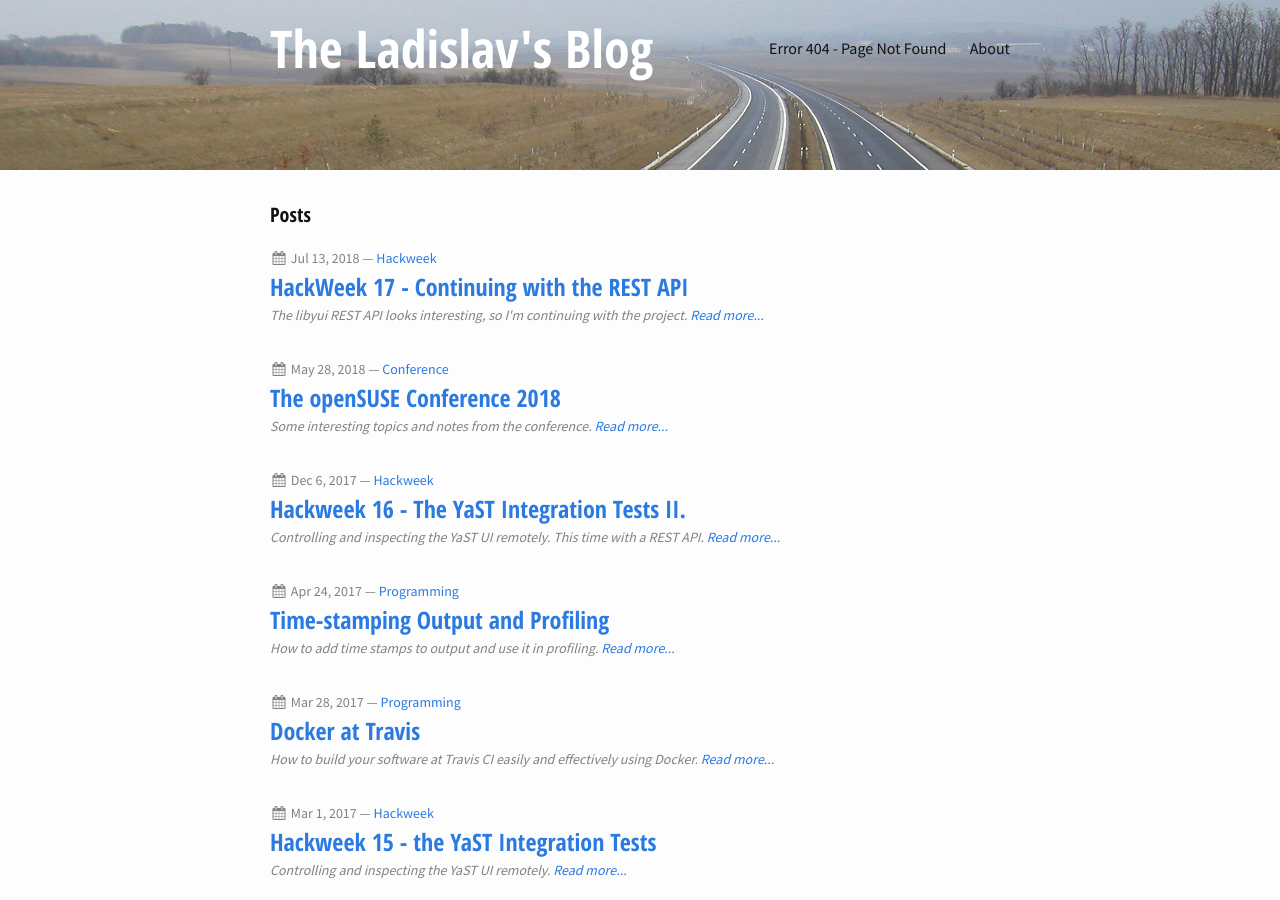
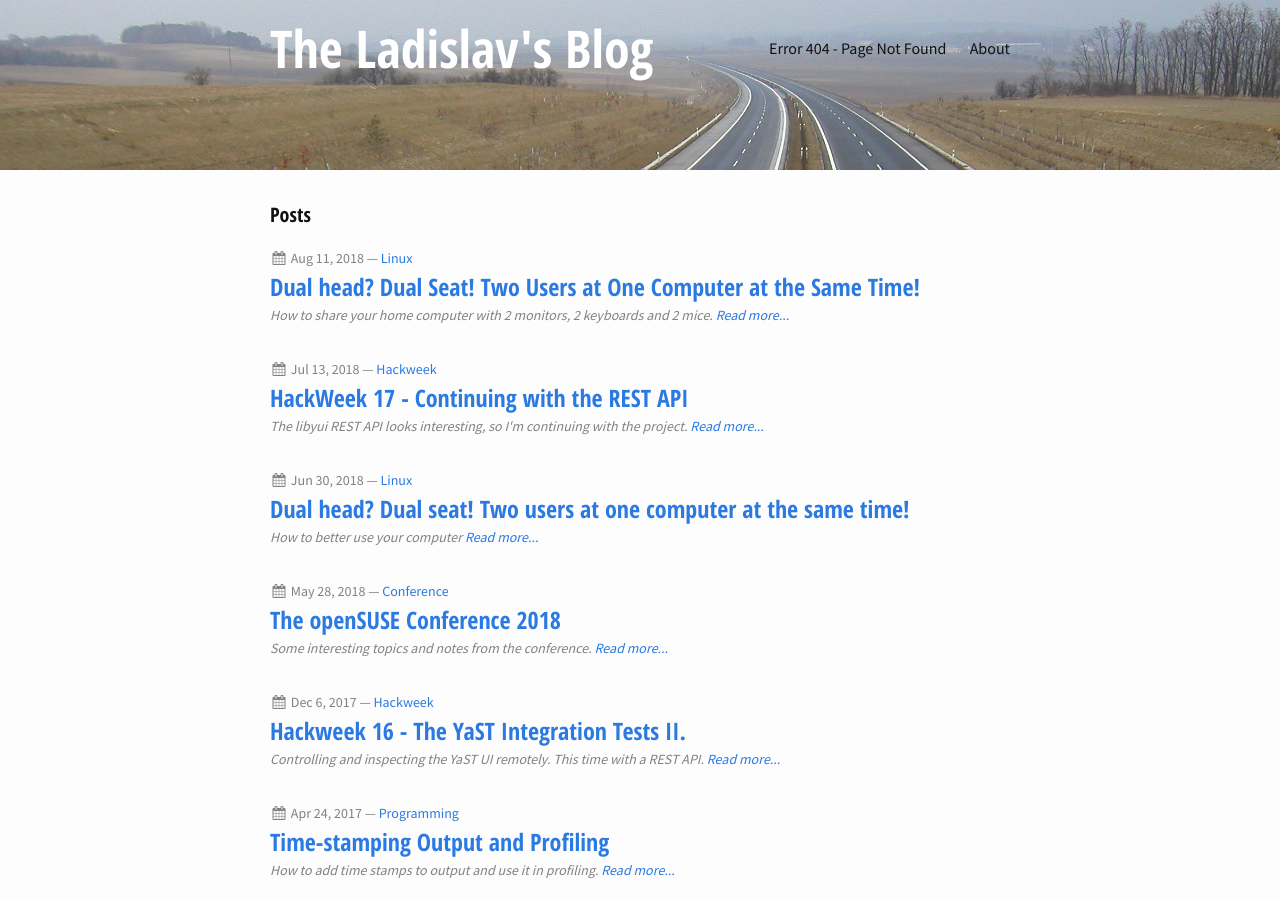
Before and after one commit to lslezak/blog, a Jekyll site: the page built from index.html, in a window 1280 px wide and 900 px high. Built offline with Jekyll 4.4.1, drawn with Linux system fonts in a browser that asks for light colours; nearby versions of some CDN libraries; some of the changed lines change nothing that is shown; some of the changed text lies outside the part shown.

Commit message:
Multiseat post

````diff
--- a/_includes/footer.html
+++ b/_includes/footer.html
@@ -36,7 +36,7 @@
     </div>
 
     <div class="footer-copy">
-      Copyright © 2017 Ladislav Slezák<br/>
+      Copyright © 2017,2018 Ladislav Slezák<br/>
       Powered by <a href="http://jekyllrb.com/">Jekyll</a>,
       <a href="https://github.com/lslezak/blog">GitHub</a>
       and <a href="https://firebase.google.com/">Firebase</a>
--- /dev/null
+++ b/_posts/2018-06-30-dual-head-dual-seat-two-users-at-one-computer-at-the-same-time.markdown
@@ -0,0 +1,135 @@
+---
+layout: post
+title: "Dual head? Dual seat! Two users at one computer at the same time!"
+category: Linux
+tags: [ openSUSE, SUSE, Linux, Multi-seat ]
+description: How to better use your computer
+---
+
+## Dual Head, Multi-monitor
+
+If you have two monitors attached to your computer then the setup is called
+dual head, the generic term for any number of monitors is [multi-monitor](
+https://en.wikipedia.org/wiki/Multi-monitor).
+
+This setup useful if a single monitor is not enough to show all needed
+windows at one. I use this setup for development where on the primary
+screen I have an editor or IDE running and on the second I have IRC chat,
+documentation, running virtual machines, etc... so I do not need to switch
+windows to see them.
+
+But in this setup both monitors can used only one person at the same time.
+
+## Dual Seat or Multi Seat
+
+If you have two monitors what about attaching one more keyboard and mouse and
+"split" the computer in half and have independent sessions for each user? That
+setup is called dual seat or [multi
+seat](https://en.wikipedia.org/wiki/Multiseat_configuration) in general.
+
+Linux is a multi user systems from the very beginning. But normally
+these users either work remotely or they simply share one seat and need
+to cooperate who will use the computer when.
+
+
+## Hardware
+
+For this multi seat solution you need a separate graphics adapter for each seat.
+Fortunately to to save some money you can combine discrete graphics cards with
+an integrated one. In my case I used an integrated Intel graphics adapter and
+a discrete AMD Radeon card.
+
+If you use an integrated card you might need to enable the multi graphics support in BIOS
+because usually when a discrete graphics card is found the integrated one
+is disabled. In my case I had to enable the *Multi-Monitor* option in the BIOS:
+
+{% include blog_img.md alt="BIOS settings" src="bios_gpu_settings.jpg" %}
+
+
+## Linux
+
+I wanted to configure a multi seat already in the past, but it was really
+complicated. I would have to tweak the X.org config manually and there were
+lots of hacks.
+
+But actually it turned out that using a modern Linux distribution like
+openSUSE Leap 15.0 makes this very easy!
+
+
+## Using the *loginctl* Tool
+
+As in almost all modern Linux distributions also in the openSUSE Leap 15.0
+the console is managed by the systemd login manager. To interact with it from
+the command line you can use a tool called
+[*loginctl*](https://www.freedesktop.org/software/systemd/man/loginctl.html).
+
+It can handle the sessions, seats and users. Let's see which seats are defined
+by default:
+
+```console
+# loginctl list-seats
+SEAT
+seat0
+
+1 seats listed.
+```
+
+Now we can list all hardware devices assigned to that seat:
+
+```console
+# loginctl seat-status seat0
+seat0
+        Sessions: *5
+         Devices:
+                  ├─/sys/devices/LNXSYSTM:00/LNXPWRBN:00/input/input1
+                  │ input:input1 "Power Button"
+                  ├─/sys/devices/LNXSYSTM:00/LNXSYBUS:00/PNP0A08:00/LNXVIDEO:00/input/input2
+                  │ input:input2 "Video Bus"
+                  ├─/sys/devices/LNXSYSTM:00/LNXSYBUS:00/PNP0C0C:00/input/input0
+                  │ input:input0 "Power Button"
+                  ├─/sys/devices/pci0000:00/0000:00:01.0/0000:01:00.0/drm/card0
+                  │ [MASTER] drm:card0
+                  │ ├─/sys/devices/pci0000:00/0000:00:01.0/0000:01:00.0/drm/card0/card0-DP-1
+                  │ │ [MASTER] drm:card0-DP-1
+                  │ ├─/sys/devices/pci0000:00/0000:00:01.0/0000:01:00.0/drm/card0/card0-DVI-D-1
+                  │ │ [MASTER] drm:card0-DVI-D-1
+                  │ └─/sys/devices/pci0000:00/0000:00:01.0/0000:01:00.0/drm/card0/card0-HDMI-A-3
+                  │   [MASTER] drm:card0-HDMI-A-3
+                  ├─/sys/devices/pci0000:00/0000:00:01.0/0000:01:00.0/drm/renderD128
+                  │ drm:renderD128
+                  ├─/sys/devices/pci0000:00/0000:00:01.0/0000:01:00.0/graphics/fb0
+                  │ [MASTER] graphics:fb0 "amdgpudrmfb"
+...
+```
+
+Obviously all are devices are assigned to the only seat defined in the system.
+
+## Creating a New Seat
+
+
+
+## Persistence
+
+The configuration is persistent, the attached devices are remembered and
+automatically set after reboot. You do not need to assign the devices after
+each reboot.
+
+## Drawback
+
+There is one drawback of enabling the multi seat feature - the multi head
+setup does not work anymore. :worried:
+
+To make it work back you would have to reconnect the monitors back to the same card
+and move the assigned devices back to the original seat. That's quite annoying
+but you could possibly automate the monitor connection by and automatic HDMI
+switch if you use HDMI (or DVI) for connecting the monitors.
+
+## The Use Case: Minecraft! :smiley:
+
+To avoid arguing who will play Minecraft right now you can simply enable
+running two Minecrafts in separate sessions!
+
+{% include blog_img.md alt="Two Minecrafts at one computer!"
+src="minecraft_dualseat_small.jpg" %}
+
+It's not obvious from the picture, but there is only one computer below the table!
--- /dev/null
+++ b/_posts/2018-08-11-dual-head-dual-seat-two-users-at-one-computer-at-the-same-time.markdown
@@ -0,0 +1,201 @@
+---
+layout: post
+title: "Dual head? Dual Seat! Two Users at One Computer at the Same Time!"
+category: Linux
+tags: [ openSUSE, SUSE, Linux, Multi-seat ]
+description: How to share your home computer with 2 monitors, 2 keyboards and 2 mice.
+---
+
+## Dual Head or Multi Monitor
+
+If you have two monitors attached to your computer then the setup is called
+dual head, the generic term for any number of monitors is [multi-monitor](
+https://en.wikipedia.org/wiki/Multi-monitor).
+
+This setup useful if a single monitor is not enough for you to see all needed
+windows at once. But in this setup both monitors can be used only one person at the
+same time.
+
+## Dual Seat or Multi Seat
+
+If you have two monitors what about attaching one more keyboard and mouse and
+"split" the computer and have independent sessions for each user? That
+setup is called dual seat or [multi
+seat](https://en.wikipedia.org/wiki/Multiseat_configuration) in general.
+
+Linux is a multi user systems from the very beginning, but normally
+these users either work remotely or they simply share one seat and need
+to cooperate who will use the computer when.
+
+
+## Hardware
+
+For this multi seat solution you need a separate graphics adapter for each seat.
+Fortunately to save some money you can combine discrete graphics cards with
+an integrated one.
+
+If you use an integrated card you might need to enable the multi graphics support in BIOS
+because usually when a discrete graphics card is found the integrated one
+is automatically disabled.
+
+{% include blog_img.md alt="BIOS settings" src="bios_gpu_settings.jpg" %}
+
+:information_source: *This option is vendor dependant, check your mainboard manual.*
+
+## Linux
+
+I wanted to configure a multi seat in the past, but it was really
+complicated. I would have to tweak the X.org config manually and there were
+lots of hacks to make it work.
+
+But actually it turned out that using a modern Linux distribution like
+openSUSE Leap 15.0 makes this very easy!
+
+
+## Using the *loginctl* Tool
+
+As in almost all modern Linux distributions also in the openSUSE Leap 15.0
+the console is managed by the systemd login manager. To interact with it from
+the command line you can use a tool called
+[*loginctl*](https://www.freedesktop.org/software/systemd/man/loginctl.html).
+
+It can handle sessions, seats and users. Let's see which seats are defined
+by default:
+
+```console
+# loginctl list-seats
+SEAT
+seat0
+
+1 seats listed.
+```
+
+Now we can list all hardware devices assigned to the default seat:
+
+```console
+# loginctl seat-status seat0
+seat0
+	Sessions: *2
+	 Devices:
+		  ├─/sys/devices/LNXSYSTM:00/LNXPWRBN:00/input/input5
+		  │ input:input5 "Power Button"
+		  ├─/sys/device…LNXSYSTM:00/LNXSYBUS:00/PNP0C0C:00/input/input4
+		  │ input:input4 "Power Button"
+		  ├─/sys/devices/pci0000:00/0000:00:01.3/0000:02:00.0/usb1
+		  │ usb:usb1
+		  ├─/sys/devices/pci0000:00/0000:00:01.3/0000:02:00.0/usb2
+		  │ usb:usb2
+		  ├─/sys/device…2:00.1/ata2/host1/target1:0:0/1:0:0:0/block/sr0
+		  │ block:sr0
+		  ├─/sys/device…ata2/host1/target1:0:0/1:0:0:0/scsi_generic/sg1
+		  │ scsi_generic:sg1
+		  ├─/sys/device…1.3/0000:02:00.2/0000:03:04.0/0000:05:00.0/usb4
+		  │ usb:usb4
+		  ├─/sys/devices/pci0000:00/0000:00:03.1/0000:09:00.0/drm/card0
+		  │ [MASTER] drm:card0
+		  │ ├─/sys/device…000:00:03.1/0000:09:00.0/drm/card0/card0-DP-1
+		  │ │ [MASTER] drm:card0-DP-1
+		  │ ├─/sys/device…:00:03.1/0000:09:00.0/drm/card0/card0-DVI-D-1
+		  │ │ [MASTER] drm:card0-DVI-D-1
+		  │ └─/sys/device…00:03.1/0000:09:00.0/drm/card0/card0-HDMI-A-1
+		  │   [MASTER] drm:card0-HDMI-A-1
+		  ├─/sys/device…000:00/0000:00:03.1/0000:09:00.0/drm/renderD128
+		  │ drm:renderD128
+		  ├─/sys/device…i0000:00/0000:00:03.1/0000:09:00.0/graphics/fb0
+		  │ [MASTER] graphics:fb0 "amdgpudrmfb"
+...
+```
+
+The list will be very likely long as it contains all devices present in the system.
+Obviously all devices are currently assigned to this single seat.
+
+
+## Creating a New Seat
+
+Each seat needs a master (main) device. In the list you should see the graphics card
+devices marked with the `[MASTER]` tag.
+
+### Adding Output Device
+
+Each graphics card should have two devices, `drm:card<number>` and `graphics:fb<number>`.
+To create a new seat simply move these two master devices to the new seat. Use the
+`loginctl attach seat <path>` command, copy and paste the full device path from the
+previous list command:
+
+```console
+# loginctl attach seat1 /sys/devices/pci0000:00/0000:00:03.2/0000:0a:00.0/graphics/fb1
+# loginctl attach seat1 /sys/devices/pci0000:00/0000:00:03.2/0000:0a:00.0/drm/renderD129
+```
+
+You can check that the new seat is defined properly and contains the specified devices:
+
+```console
+# loginctl seat-status seat1
+seat1
+        Sessions: *1
+         Devices:
+                  ├─/sys/devices/pci0000:00/0000:00:03.2/0000:0a:00.0/drm/card1
+                  │ [MASTER] drm:card1
+                  │ ├─/sys/device…000:00:03.2/0000:0a:00.0/drm/card1/card1-DP-2
+                  │ │ [MASTER] drm:card1-DP-2
+                  │ ├─/sys/device…:00:03.2/0000:0a:00.0/drm/card1/card1-DVI-D-2
+                  │ │ [MASTER] drm:card1-DVI-D-2
+                  │ └─/sys/device…00:03.2/0000:0a:00.0/drm/card1/card1-HDMI-A-2
+                  │   [MASTER] drm:card1-HDMI-A-2
+                  ├─/sys/device…000:00/0000:00:03.2/0000:0a:00.0/drm/renderD129
+                  │ drm:renderD129
+                  └─/sys/device…i0000:00/0000:00:03.2/0000:0a:00.0/graphics/fb1
+                    [MASTER] graphics:fb1 "amdgpudrmfb"
+```
+
+Now I'd suggest rebooting the system. After reboot you should see the login screen on the
+both monitors. (BTW I'm using the default KDE SDDM login manager, I do not know if the other
+login managers support multi seat...)
+
+
+### Adding Input Devices
+
+Now we need to assign also the input devices - a keyboard and a mouse. Find the keyboard
+and the mouse devices in the `loginctl seat-status seat0` output and move them to the
+other seat with the `loginctl attach seat1 <path>` command.
+
+It is easy if you use different keyboard and mouse models for each seat. If you use
+the same models then you cannot easily distinguish between the devices. In that case
+I suggest using the simple trial-and-error approach, just move a device to the other
+seat and test if it is routed to the correct monitor. If not then simply move it back to
+`seat0` and move the other device to `seat1`. You do not need to reboot, you can
+test it immediately.
+
+:information_source: *Multimedia keyboards might have several devices, do not forget to move them all.*
+
+### And That's it!
+
+And that's it! Now monitor should behave as an independent login screen with separate
+mouse and keyboard devices. Enjoy! :smile:
+
+
+## The Data Persistence
+
+The configuration is persistent, the attached devices are remembered and
+automatically set after reboot. You do not need to reassign the devices after
+each reboot.
+
+## The Drawback
+
+There is one drawback of enabling the multi seat feature - the multi head
+setup does not work anymore.
+
+To make it work back you would have to reconnect the monitors back to the same card
+and move the assigned devices back to the original seat. That's quite annoying
+but you could possibly automate the monitor connection by an automatic HDMI
+switch if you use HDMI (or DVI) for connecting the monitors and some scripting...
+
+## The Use Case: Minecraft! :video_game:
+
+With this approach you can avoid arguing who will play Minecraft. Since now
+you can run two Minecraft instances in separate sessions at once! :tada:
+
+{% include blog_img.md alt="Two Minecraft instances at one computer!"
+src="minecraft_dualseat_small.jpg" %}
+
+*It's not obvious from the picture, but there is only one computer below the table!*
````
Also changed, not shown: assets/images/blog/2018-06-30/bios_gpu_settings.jpg (added), assets/images/blog/2018-06-30/minecraft_dualseat_small.jpg (added), assets/images/blog/2018-08-11/bios_gpu_settings.jpg (added), assets/images/blog/2018-08-11/minecraft_dualseat_small.jpg (added).
